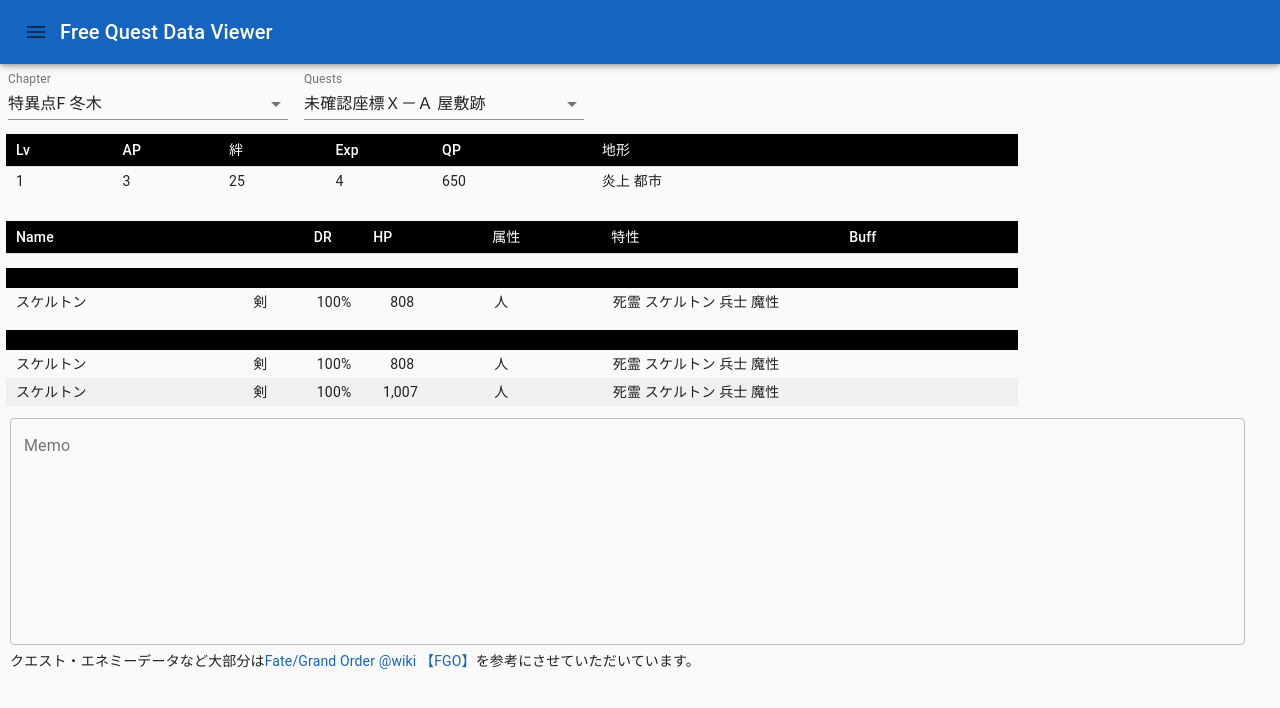
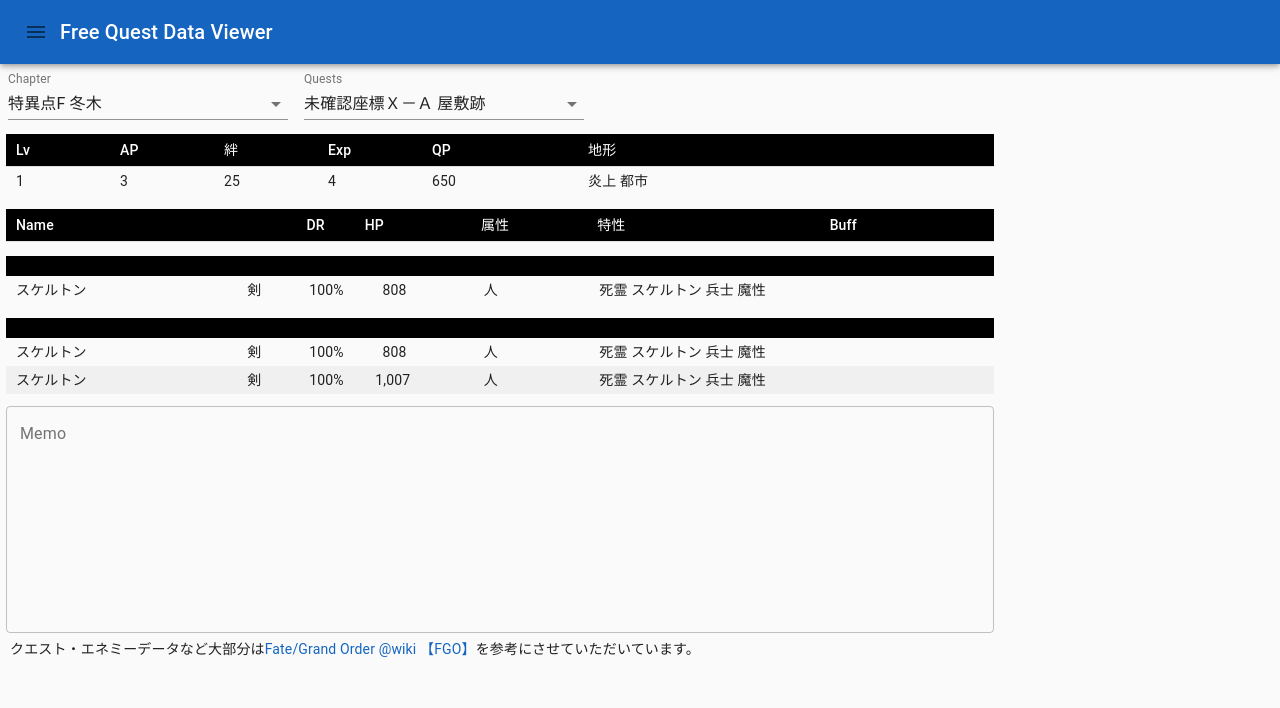
Before and after one commit to kanata3249/FreeQuestDataViewer, a React app: page / in a window 1280 px wide. Shown: the top 708 px of the page. Built offline with nearby package versions, Linux system fonts and the light colour scheme.

Commit message:
modify widget layout

```diff
--- a/src/app/components/QuestMemo.tsx
+++ b/src/app/components/QuestMemo.tsx
@@ -13,10 +13,8 @@ type Props = {
 const useStyles = makeStyles((theme: Theme) => (
   createStyles({
     container: {
-      minWidth: "95vw",
+      width: "100%",
       padding: 6,
-      paddingRight: 10,
-      paddingLeft: 10
     },
   }))
 )
--- a/src/app/components/QuestSelector.tsx
+++ b/src/app/components/QuestSelector.tsx
@@ -26,6 +26,10 @@ type Props = {
 const useStyles = makeStyles((theme: Theme) =>
   createStyles({
     toolbar: theme.mixins.toolbar,
+    container: {
+      boxSizing: "border-box",
+      width: "100%"
+    },
     formControl: {
       margin: theme.spacing(1),
       minWidth: 280,
@@ -59,7 +63,7 @@ export const QuestSelector: FC<Props> = (props) => {
   }
 
   return (
-    <div>
+    <div className={classes.container}>
       <FormControl className={isSP ? classes.formControlSP : classes.formControl}>
         <InputLabel>Chapter</InputLabel>
         <Select value={chapterId} onChange={handleChapterChange}>
--- a/src/app/components/QuestViewer.tsx
+++ b/src/app/components/QuestViewer.tsx
@@ -76,7 +76,8 @@ const useStyles = makeStyles((theme: Theme) => (
       border: 0
     },
     container: {
-      maxWidth: 1024,
+      boxSizing: "border-box",
+      width: "100%",
       padding: 6
     },
     waveTitle: {
@@ -146,8 +147,8 @@ export const QuestViewer: FC<Props> = (props) => {
   const cellClassNames = [[ classes.body, classes.body2nd ], [classes.bodyOdd, classes.body2ndOdd ]]
 
   return (
-    <>
-      <TableContainer className={classes.container}>
+    <div className={classes.container}>
+      <TableContainer>
         <Table>
           <TableHead>
             <TableRow key="label">
@@ -168,7 +169,7 @@ export const QuestViewer: FC<Props> = (props) => {
         </Table>
       </TableContainer>
       <p></p>
-      <TableContainer className={classes.container}>
+      <TableContainer>
         {!isSP &&
           <Table>
             <TableHead>
@@ -203,6 +204,6 @@ export const QuestViewer: FC<Props> = (props) => {
           </div>
         ))}
       </TableContainer>
-    </>
+    </div>
   )
 }
--- a/src/app/pages/topPage.tsx
+++ b/src/app/pages/topPage.tsx
@@ -13,6 +13,9 @@ import { questList, questData } from '../../fgo/questInfo'
 const useStyles = makeStyles((theme: Theme) =>
   createStyles({
     toolbar: theme.mixins.toolbar,
+    contents: {
+      maxWidth: 1000
+    },
     notice: {
       marginLeft: 10,
     }
@@ -66,7 +69,7 @@ export const TopPage: FC = () => {
           </Toolbar>
         </AppBar>
       </div>
-      <div>
+      <div className={classes.contents}>
         <QuestSelector quests={questList()} questData={questData} questId={questId} onChange={handleQuestIdChanged}/>
         <QuestViewer questData={questData} questId={questId}/>
         <QuestMemo key={questId} questId={questId} maxLength={10 * 1024} onChange={handleMemoChanged} text={loadMemo(questId)}/>
--- a/src/index.html
+++ b/src/index.html
@@ -6,7 +6,6 @@
     <meta name="description" contnt="Free Quest Data Viewer">
     <meta name="viewport" content="width=device-width,initial-scale=1,user-scalable=no">
     <style type="text/css">
-      body { width: calc(100vw - 25px); }
       @media (prefers-color-scheme: dark) { body { background-color: #303030; } }
     </style>
   </head>
```
